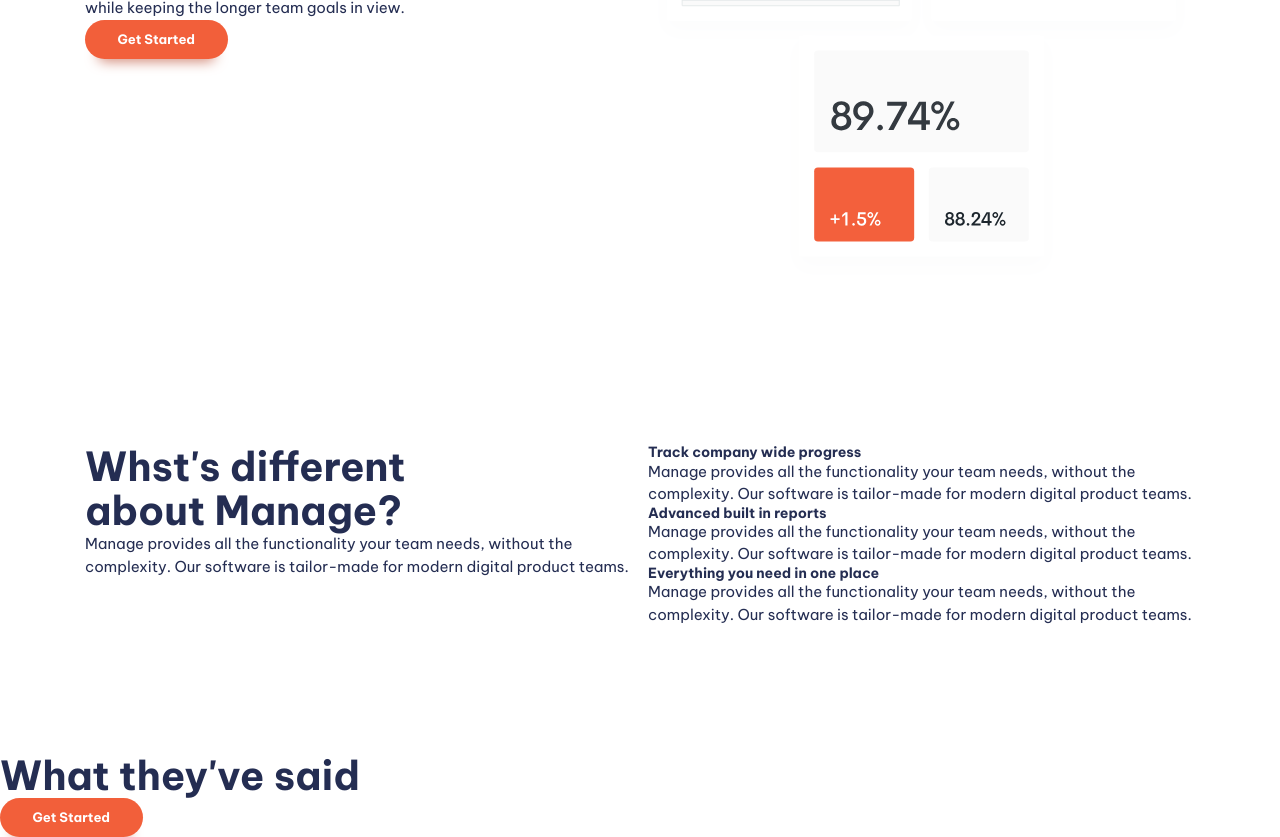
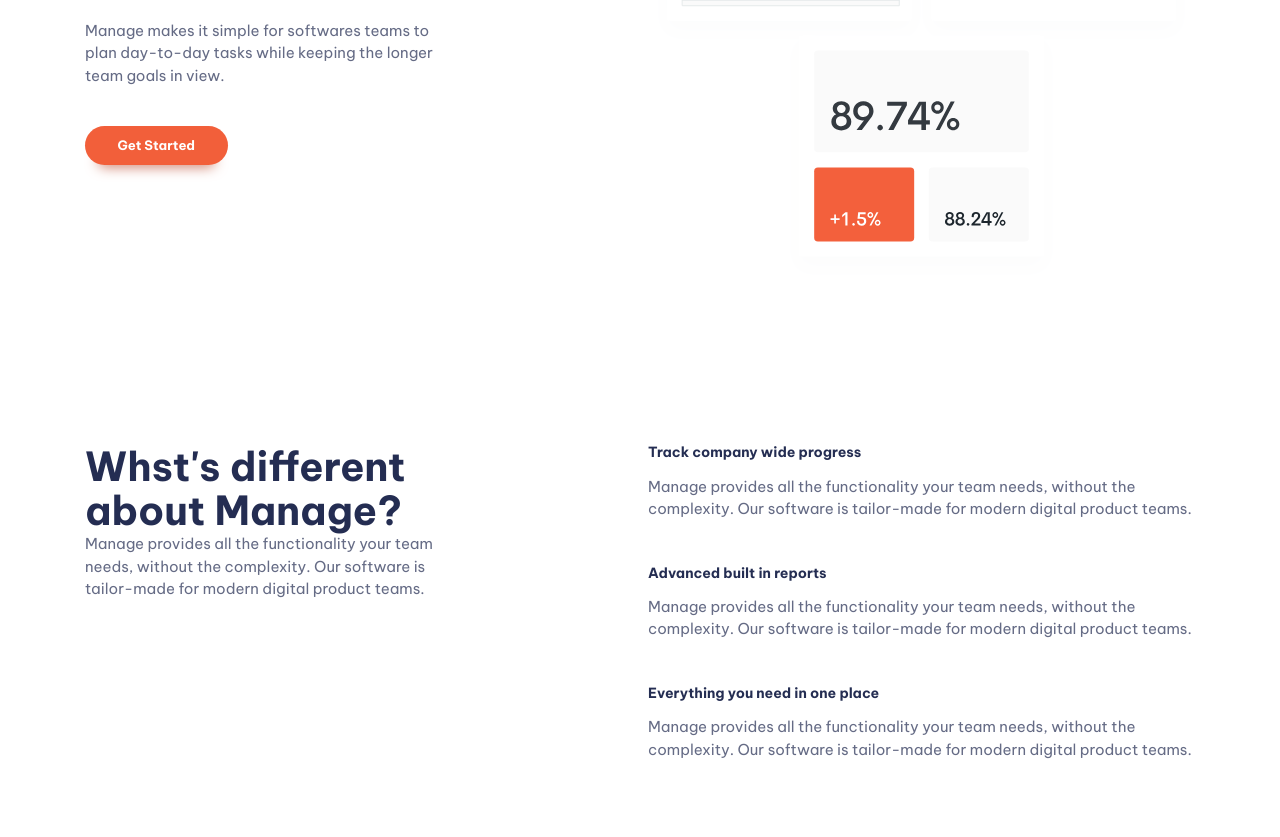
Before and after one commit to kamranlatifch/UI-UX-Landing-Page-Resp, a website built with Vite: page index.html in a window 1280 px wide. Shown: the part 393-1230 px from the top of the page. Built offline with nearby package versions, Linux system fonts and the light colour scheme.

Commit message:
fix(spacing): fix paragraph spacing

```diff
--- a/index.html
+++ b/index.html
@@ -72,7 +72,7 @@
       <section class="padding-block-900">
         <div class="container">
           <div class="even-columns">
-            <div class="">
+            <div class="flow">
               <h1 class="fs-primary-heading fw-bold">
                 Bring everyone together to build better products.
               </h1>
@@ -103,32 +103,38 @@
               </p>
             </div>
             <div class="">
-              <ul class="numbered-items" role="list">
+              <ul class="numbered-items | flow" role="list">
                 <li>
+                  <div class="flow" style="--flow-spacer: 1em">
                     <h3 class="fs-400 fw-bold">Track company wide progress</h3>
-                  <p>
+                    <p data-width="wide">
                       Manage provides all the functionality your team needs,
                       without the complexity. Our software is tailor-made for
                       modern digital product teams.
                     </p>
+                  </div>
                 </li>
                 <li>
+                  <div class="flow" style="--flow-spacer: 1em">
                     <h3 class="fs-400 fw-bold">Advanced built in reports</h3>
-                  <p>
+                    <p data-width="wide">
                       Manage provides all the functionality your team needs,
                       without the complexity. Our software is tailor-made for
                       modern digital product teams.
                     </p>
+                  </div>
                 </li>
                 <li>
+                  <div class="flow" style="--flow-spacer: 1em">
                     <h3 class="fs-400 fw-bold">
                       Everything you need in one place
                     </h3>
-                  <p>
+                    <p data-width="wide">
                       Manage provides all the functionality your team needs,
                       without the complexity. Our software is tailor-made for
                       modern digital product teams.
                     </p>
+                  </div>
                 </li>
               </ul>
             </div>
@@ -176,7 +182,7 @@
           </div>
           <div class="">
             <nav class="footrt-nav">
-              <ul aria-label="Footer" role="list">
+              <ul class="flow" aria-label="Footer" role="list">
                 <li>Home</li>
                 <li>Pricing</li>
                 <li>Products</li>
--- a/style.css
+++ b/style.css
@@ -136,6 +136,14 @@ body {
   font-family: var(--ff-body);
   color: var(--clr-primary-400);
 }
+p:not([class]) {
+  opacity: 0.7;
+  max-width: 35ch;
+}
+p[data-width='wide'] {
+  max-width: 100%;
+  /* max-width: 42ch; */
+}
 .button {
   cursor: pointer;
   text-decoration: none;
@@ -257,6 +265,7 @@ body {
 }
 
 /* Utilities Classes */
+
 .text-primary-400 {
   color: var(--clr-primary-400);
 }
@@ -325,6 +334,11 @@ body {
   width: min(var(--max-width), 100% - (var(--padding) * 2));
   margin-inline: auto;
 }
+
+.flow * + * {
+  margin-top: var(--flow-spacer, 3em);
+}
+
 .even-columns {
   display: grid;
   gap: 1rem;
```
Lines whose indentation alone changed are shown as unchanged.
